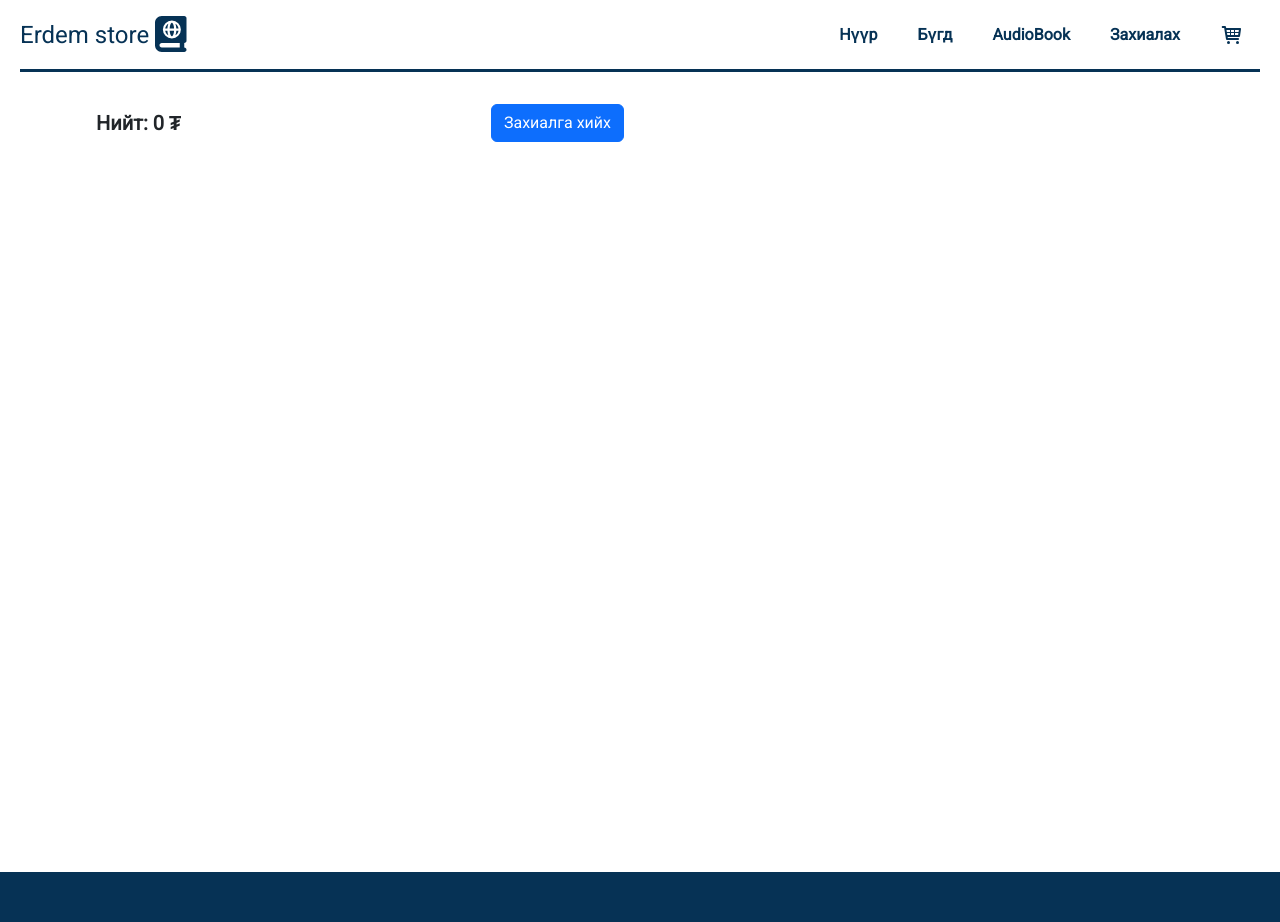
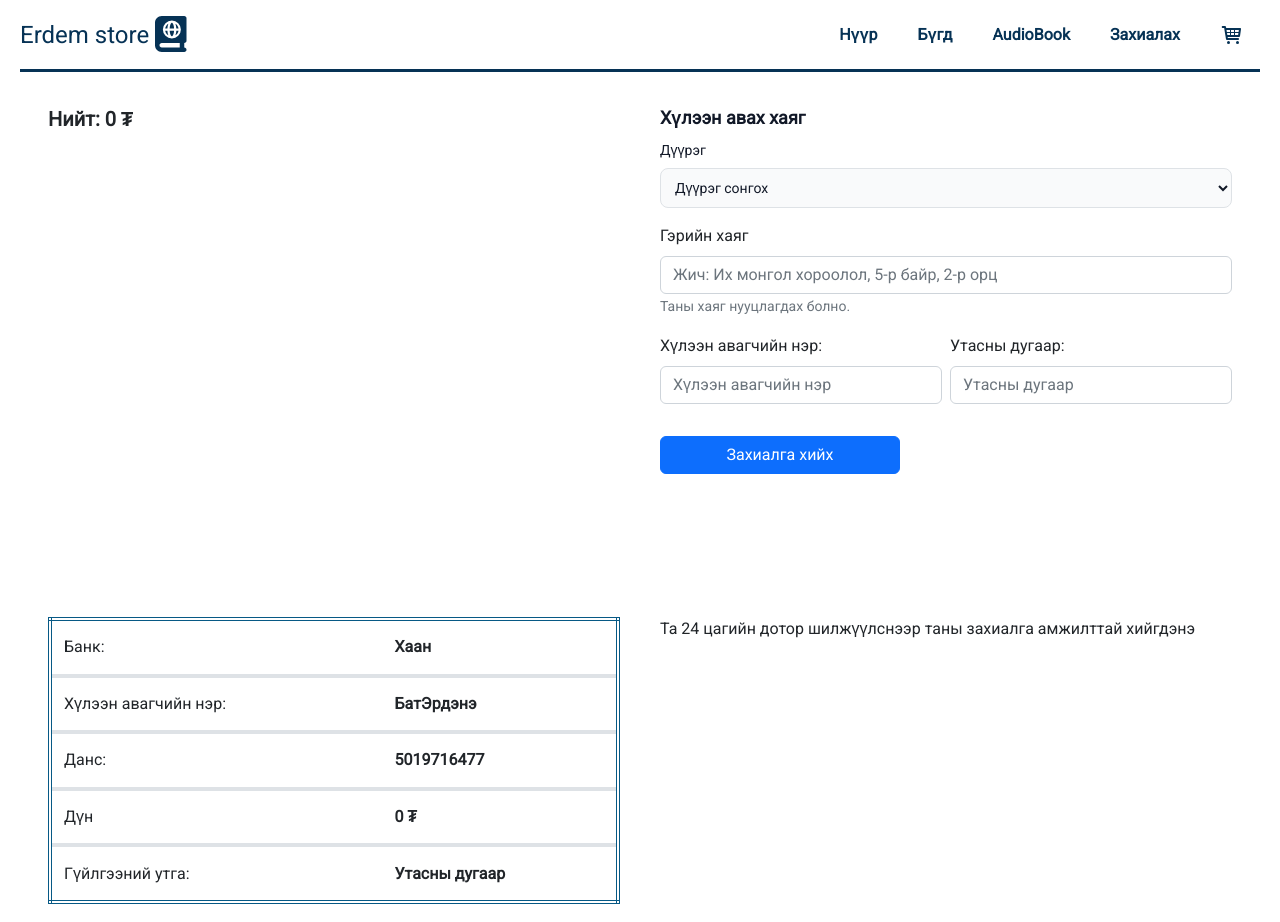
Before and after one commit to BNamuun/BookStore, a React (Create React App) app: page /makeOrder in a window 1280 px wide. Shown: the top 922 px of the page. Built offline with nearby package versions, Linux system fonts and the light colour scheme.

Commit message:
add bankAccount

```diff
--- a/src/Components/makeOrder.js
+++ b/src/Components/makeOrder.js
@@ -28,9 +28,9 @@ export function MakeOrder() {
     }
   }
   return (
-    <div className="max-w-screen-xl px-5 h-screen m-auto py-8">
+    <div className="max-w-screen-xl px-5 m-auto py-8">
       {/* <h2> Таны сагс</h2> */}
-      <div className="px-5 h-screen grid lg:grid-cols-2 gap-x-8">
+      <div className="grid lg:grid-cols-2 gap-x-10 min-h-screen">
         <div className="">
           {items.map((item) => (
             <>
@@ -88,18 +88,10 @@ export function MakeOrder() {
               ).format("0,0 ")}{" "}
               ₮
             </div>
-            <div>
-              <button
-                className="btn btn-primary"
-                onClick={() => setShowForm(true)}
-              >
-                {" "}
-                Захиалга хийх
-              </button>
-            </div>
           </div>
         </div>
-        <div className="order-form-container">
+
+        <div className="">
           <h4 className="text-lg font-semibold text-gray-900">
             Хүлээн авах хаяг
           </h4>
@@ -149,9 +141,47 @@ export function MakeOrder() {
             </div>
 
             <Button variant="primary" type="submit" className="w-60">
-              Submit
+              Захиалга хийх
             </Button>
           </Form>
+        </div>
+        <table class="border-double border-4 border-sky-800">
+          <tbody>
+            <tr className="border border-b-3">
+              <td className=" pl-3">Банк:</td>
+              <td className=" pl-3 font-bold">Хаан</td>
+            </tr>
+            <tr className="border border-b-3">
+              <td className=" pl-3">Хүлээн авагчийн нэр:</td>
+              <td className=" pl-3 font-bold">БатЭрдэнэ</td>
+            </tr>
+            <tr className="border border-b-3">
+              <td className=" pl-3">Данс:</td>
+              <td className=" pl-3 font-bold">5019716477</td>
+            </tr>
+            <tr className="border border-b-3">
+              <td className=" pl-3"> Дүн</td>
+              <td className=" pl-3 font-bold">
+                {" "}
+                {numeral(
+                  items.reduce((total, cartItem) => {
+                    const item = items.find((i) => i.id === cartItem.id);
+                    return total + (item?.price || 0) * cartItem.quantity;
+                  }, 0)
+                ).format("0,0 ")}{" "}
+                ₮
+              </td>
+            </tr>
+            <tr>
+              <td className=" pl-3"> Гүйлгээний утга:</td>
+              <td className=" pl-3 font-bold">Утасны дугаар</td>
+            </tr>
+          </tbody>
+        </table>
+        <div>
+          <span>
+            Та 24 цагийн дотор шилжүүлснээр таны захиалга амжилттай хийгдэнэ
+          </span>
         </div>
       </div>
     </div>
```
